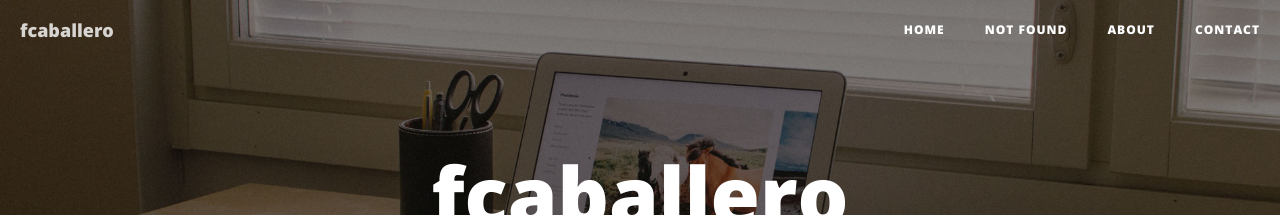
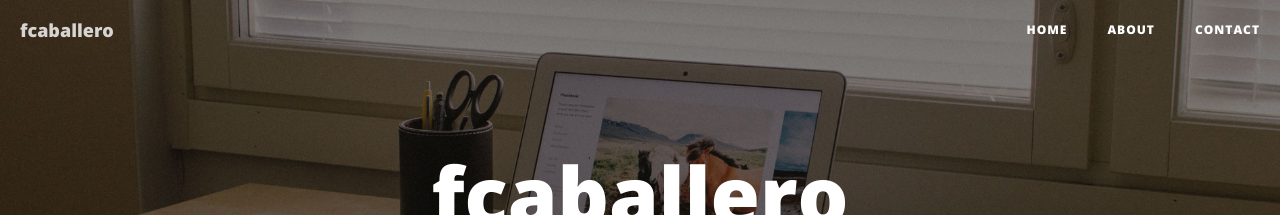
Before and after one commit to fjcero/fjcero.github.io, a Jekyll site: the page built from index.html, in a window 1280 px wide. Shown: the top 215 px of the page. Built offline with Jekyll 4.4.1, drawn with Linux system fonts in a browser that asks for light colours; nearby versions of some CDN libraries; the list of posts is cut into pages by our own code.

Commit message:
Modified nav and 404

```diff
--- a/404.html
+++ b/404.html
@@ -1,6 +1,6 @@
 ---
-layout: page
-title: "Not Found"
+layout: default
+title: "404: Not Found"
 description: "Sorry! Couldn't find that page. Bummer."
 permalink: 404.html
 ---
--- a/_includes/nav.html
+++ b/_includes/nav.html
@@ -18,11 +18,12 @@
                 <li>
                     <a href="{{ site.baseurl }}/">Home</a>
                 </li>
-                {% for page in site.pages %}{% if page.title %}
+                {% assign pages_list = site.pages | sort:"url" %}
+                {% for node in pages_list %}{% if node.title != null %}{% if node.layout == "page" %}
                 <li>
-                    <a href="{{ page.url | prepend: site.baseurl }}">{{ page.title }}</a>
+                    <a href="{{ node.url | prepend: site.baseurl }}">{{ node.title }}</a>
                 </li>
-                {% endif %}{% endfor %}
+                {% endif %}{% endif %}{% endfor %}
             </ul>
         </div>
         <!-- /.navbar-collapse -->
```
